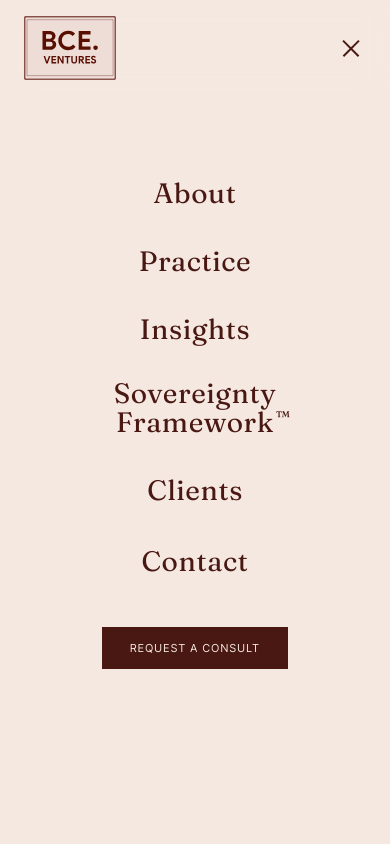
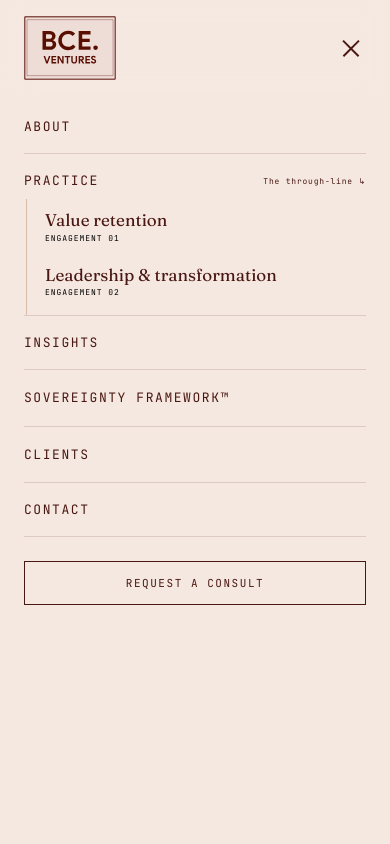
Before and after one commit to laurentm1/bceventure, a Next.js app: page / in a window 390 px wide. Both pictures are taken after a click on the button "Menu". Shown: the top 844 px of the page. Built offline with nearby package versions, Linux system fonts and the light colour scheme; a web font is replaced by a local one.

Commit message:
Nav: nested mobile menu; align ribbons and break conviction lines

```diff
--- a/app/globals.css
+++ b/app/globals.css
@@ -1659,66 +1659,104 @@ section, .section {
 .nav-hamburger span.ham-open:nth-child(2) { opacity: 0; }
 .nav-hamburger span.ham-open:nth-child(3) { transform: translateY(-6.5px) rotate(-45deg); }
 
-.nav-mobile-menu {
-  display: none;
+/* Mobile menu — top sheet, mono items, engagements nested under Practice */
+.nav-sheet {
   position: fixed;
-  top: 0;
-  left: 0;
-  right: 0;
-  bottom: 0;
+  inset: 0;
   background: var(--bone);
   z-index: 49;
-  flex-direction: column;
-  align-items: center;
-  justify-content: center;
-  gap: 32px;
-}
-.nav-mobile-menu button,
-.nav-mobile-item {
+  display: flex;
+  flex-direction: column;
+  padding: 100px var(--pad-x) 40px;
+  overflow-y: auto;
+}
+.nav-sheet-item,
+.nav-sheet-head {
+  font-family: var(--mono);
+  font-size: 13px;
+  letter-spacing: 0.12em;
+  text-transform: uppercase;
+  color: var(--ink);
   background: none;
   border: none;
-  font-family: var(--serif);
-  font-size: 28px;
-  color: var(--ink);
   cursor: pointer;
-  letter-spacing: 0.02em;
   text-decoration: none;
-}
-.nav-mobile-item--stacked {
-  display: flex;
-  flex-direction: column;
+  text-align: left;
+  width: 100%;
+}
+.nav-sheet-item {
+  display: block;
+  padding: 18px 0;
+  border-bottom: 0.5px solid var(--rule-soft);
+}
+.nav-sheet-group {
+  border-bottom: 0.5px solid var(--rule-soft);
+}
+.nav-sheet-head {
+  display: flex;
+  justify-content: space-between;
   align-items: center;
-  line-height: 1.05;
+  gap: 12px;
+  padding: 18px 0 10px;
+}
+.nav-sheet-tag {
+  font-family: var(--mono);
+  font-size: 8px;
+  letter-spacing: 0.1em;
+  text-transform: none;
+  color: var(--muted-2);
+  white-space: nowrap;
+}
+.nav-sheet-sub {
+  display: block;
+  width: 100%;
+  text-align: left;
+  background: none;
+  border: none;
+  border-left: 1.5px solid var(--rule);
+  cursor: pointer;
+  padding: 11px 0 11px 18px;
+  margin-left: 2px;
+}
+.nav-sheet-sub:last-child {
+  padding-bottom: 18px;
+}
+.nss-title {
+  display: block;
+  font-family: var(--serif);
+  font-size: 17px;
+  color: var(--ink);
+  line-height: 1.15;
+}
+.nss-label {
+  display: block;
+  font-family: var(--mono);
+  font-size: 8px;
+  letter-spacing: 0.12em;
+  text-transform: uppercase;
+  color: var(--muted-2);
+  margin-top: 3px;
+}
+.nav-sheet-cta {
+  margin-top: 24px;
+  font-family: var(--mono);
+  font-size: 11px;
+  letter-spacing: 0.14em;
+  text-transform: uppercase;
+  background: none;
+  color: var(--ink);
+  border: 0.5px solid var(--ink);
+  padding: 14px;
   text-align: center;
-}
-.nav-mobile-framework {
-  position: relative;
-  display: inline-block;
-}
-.nav-mobile-tm {
-  position: absolute;
-  left: 100%;
-  top: 0.1em;
-  font-size: 0.5em;
-  margin-left: 2px;
-  letter-spacing: 0;
-  font-weight: 400;
-}
-.nav-mobile-cta {
-  font-family: var(--sans) !important;
-  font-size: 11px !important;
-  letter-spacing: 0.12em !important;
-  text-transform: uppercase;
-  background: var(--ink) !important;
-  color: var(--bone) !important;
-  padding: 14px 28px !important;
-  margin-top: 16px;
+  cursor: pointer;
+}
+.engagement-anchor {
+  scroll-margin-top: 110px;
 }
 
 @media (max-width: 600px) {
   .nav-hamburger { display: flex; }
   .nav-cta--desktop { display: none; }
-  .nav-mobile-menu { display: flex; }
 }
 
 /* ===== Selected Experience ===== */
@@ -2027,11 +2065,12 @@ section, .section {
   background: var(--deep);
   color: var(--deep-fg);
   margin-top: clamp(40px, 5vw, 68px);
-  padding: clamp(36px, 4.5vw, 56px) var(--pad-x);
+  padding: clamp(36px, 4.5vw, 56px) 0;
 }
 .ribbon .in {
   max-width: var(--maxw);
   margin: 0 auto;
+  padding: 0 var(--pad-x);
   display: flex;
   justify-content: space-between;
   align-items: center;
@@ -2059,6 +2098,7 @@ section, .section {
   color: var(--deep-fg);
 }
 .ribbon .ribbon-line .italic {
+  display: block;
   font-style: italic;
   color: var(--accent-on-deep);
 }
--- a/components/engagements.tsx
+++ b/components/engagements.tsx
@@ -83,7 +83,7 @@ const ENGAGEMENTS = [
     ribbonEyebrow: 'Engagement 02',
     ribbonLine: 'Change is certain.',
     ribbonItalic: 'What survives is your decision.',
-    ctaLabel: 'Discuss a leadership transition',
+    ctaLabel: 'Discuss a transition',
   },
 ]
 
@@ -108,7 +108,7 @@ export default function Engagements() {
       </div>
 
       {ENGAGEMENTS.map((eng, i) => (
-        <div key={i}>
+        <div key={i} id={`engagement-0${i + 1}`} className="engagement-anchor">
           <div className="container">
             <Reveal stagger className={`eng-block ${i > 0 ? 'eng-block--divide' : ''}`.trim()}>
               <span className="eyebrow eng-eyebrow">{eng.eyebrow}</span>
--- a/components/nav.tsx
+++ b/components/nav.tsx
@@ -63,20 +63,30 @@ export default function Nav() {
       </nav>
 
       {menuOpen && (
-        <div className="nav-mobile-menu">
-          <button onClick={() => navClick('about')}>About</button>
-          <button onClick={() => navClick('practice')}>Practice</button>
-          <button onClick={() => navClick('insights')}>Insights</button>
-          <a href="/framework" className="nav-mobile-item nav-mobile-item--stacked" target="_blank" rel="noopener noreferrer" onClick={() => setMenuOpen(false)}>
-            <span>Sovereignty</span>
-            <span className="nav-mobile-framework">
-              Framework
-              <span className="nav-mobile-tm" aria-hidden="true">™</span>
-            </span>
-          </a>
-          <a href="/clients" className="nav-mobile-item" onClick={() => setMenuOpen(false)}>Clients</a>
-          <button onClick={() => navClick('contact')}>Contact</button>
-          <button className="nav-mobile-cta" onClick={() => navClick('contact')}>
+        <div className="nav-sheet">
+          <button className="nav-sheet-item" onClick={() => navClick('about')}>About</button>
+
+          <div className="nav-sheet-group">
+            <button className="nav-sheet-head" onClick={() => navClick('practice')}>
+              <span>Practice</span>
+              <span className="nav-sheet-tag">The through-line &#8627;</span>
+            </button>
+            <button className="nav-sheet-sub" onClick={() => navClick('engagement-01')}>
+              <span className="nss-title">Value retention</span>
+              <span className="nss-label">Engagement 01</span>
+            </button>
+            <button className="nav-sheet-sub" onClick={() => navClick('engagement-02')}>
+              <span className="nss-title">Leadership &amp; transformation</span>
+              <span className="nss-label">Engagement 02</span>
+            </button>
+          </div>
+
+          <button className="nav-sheet-item" onClick={() => navClick('insights')}>Insights</button>
+          <a href="/framework" className="nav-sheet-item" target="_blank" rel="noopener noreferrer" onClick={() => setMenuOpen(false)}>Sovereignty Framework™</a>
+          <a href="/clients" className="nav-sheet-item" onClick={() => setMenuOpen(false)}>Clients</a>
+          <button className="nav-sheet-item" onClick={() => navClick('contact')}>Contact</button>
+
+          <button className="nav-sheet-cta" onClick={() => navClick('contact')}>
             Request a consult
           </button>
         </div>
```
